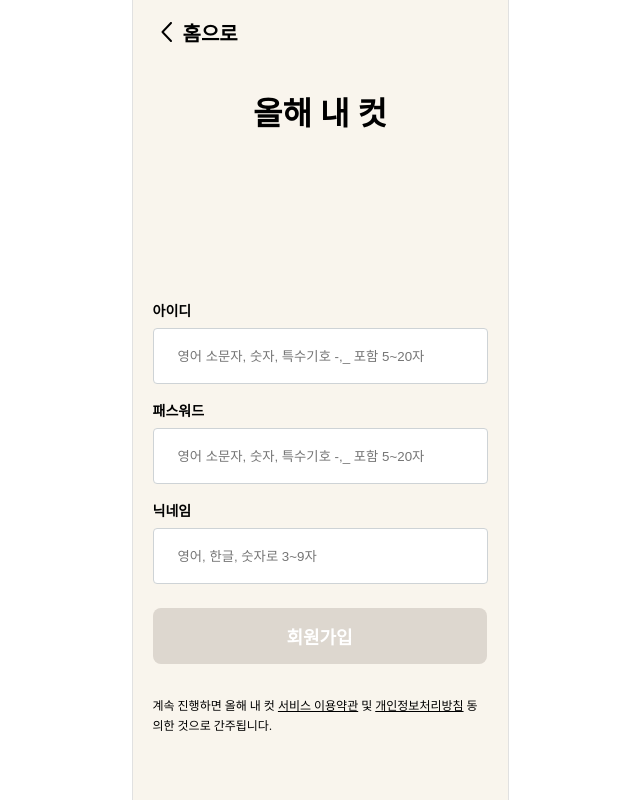
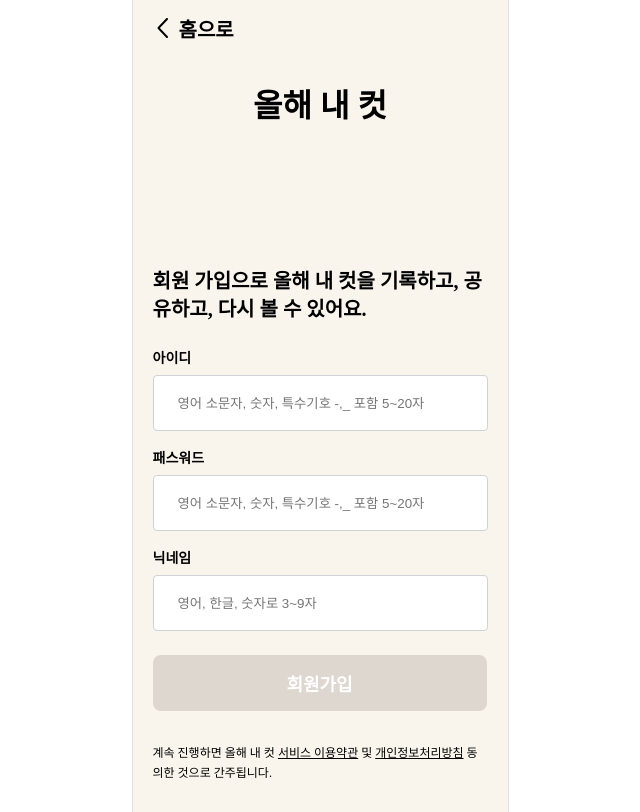
Before and after one commit to poco111/This-Year-My-cut-Project, a React (Create React App) app in the folder fe/: page /signUp in a window 1280 px wide. Shown: the whole page, without its empty margins (320-960 px from the left). Built offline with nearby package versions, Linux system fonts and the light colour scheme.

Commit message:
Refactor: 전체 스타일 수정
max-height값 812px 고정

```diff
--- a/fe/src/components/commons/Layout/LayoutStyle.ts
+++ b/fe/src/components/commons/Layout/LayoutStyle.ts
@@ -1,16 +1,17 @@
 import styled from 'styled-components';
+// import ground from '@pages/MyPage/ground.svg';
 
 export const Wrap = styled.div`
-  display: flex;
-  justify-content: center;
+  display: grid;
+  justify-items: center;
 `;
 
 export const Layout = styled.div`
   display: grid;
   max-width: 375px;
   width: 100%;
-  height: 100dvh;
-  display: grid;
+  max-height: 812px;
+  height: 100%;
   grid-template-rows: max-content 1fr 0px;
   overflow: hidden;
   outline: rgba(179, 179, 179, 0.39) solid 1px;
@@ -19,12 +20,12 @@ export const Layout = styled.div`
 
 export const Header = styled.div`
   width: 100%;
-  height: 64px;
+  height: 56px;
   z-index: 1;
   display: flex;
   justify-content: flex-start;
   align-items: center;
-  padding: 20px 20px;
+  padding: 20px 16px;
   gap: 4px;
   background-color: #f9f5ed;
 `;
@@ -51,5 +52,5 @@ export const Contents = styled.div`
   overflow-x: hidden;
   width: 100%;
   position: relative;
-  height: 100dvh;
+  height: 100%;
 `;
--- a/fe/src/pages/CategoryPage/CategoryPage.tsx
+++ b/fe/src/pages/CategoryPage/CategoryPage.tsx
@@ -45,9 +45,7 @@ export const CategoryPage = () => {
             />
           ))}
         </S.CategorySection>
-        <S.ButtonSection>
-          <Button title="저장하기" state="default" size="large"></Button>
-        </S.ButtonSection>
+        <Button title="저장하기" state="default" size="large" />
       </S.CategoryPage>
     </Layout>
   );
--- a/fe/src/pages/CategoryPage/CategoryPageStyle.ts
+++ b/fe/src/pages/CategoryPage/CategoryPageStyle.ts
@@ -3,18 +3,17 @@ import styled from 'styled-components';
 export const CategoryPage = styled.div`
   display: flex;
   flex-direction: column;
-  justify-content: space-between;
   align-items: center;
   height: 100%;
-  padding: 40px 20px 128px 21px;
+  padding: 40px 20px 40px 21px;
 `;
 
 export const TitleSection = styled.div`
+  width: 100%;
   display: flex;
   flex-direction: column;
-  justify-content: flex-start;
   gap: 4px;
-  padding-right: 100px;
+  margin-bottom: 32px;
 `;
 
 export const Title = styled.div`
@@ -42,7 +41,7 @@ export const Description = styled.div`
   font-size: 14px;
   font-style: normal;
   font-weight: 400;
-  line-height: 150%;
+  line-height: 20px;
 `;
 
 export const HighlightedDescription = styled.div`
@@ -60,6 +59,7 @@ export const CategorySection = styled.div`
   grid-template-rows: repeat(6, 1fr); /* 2행 생성 */
   grid-template-columns: repeat(2, 1fr); /* 6열 생성 */
   gap: 16px; /* 셀 간격 설정 */
+  margin-bottom: 105px;
 `;
 
 export const Category = styled.button`
@@ -71,7 +71,3 @@ export const Category = styled.button`
   font-weight: 700;
   line-height: 24px;
 `;
-
-export const ButtonSection = styled.div`
-  display: flex;
-`;
--- a/fe/src/pages/HomePage/HomePageStyle.ts
+++ b/fe/src/pages/HomePage/HomePageStyle.ts
@@ -3,10 +3,9 @@ import styled from 'styled-components';
 export const HomePage = styled.div`
   display: flex;
   flex-direction: column;
-  justify-content: space-between;
   align-items: center;
   height: 100%;
-  padding: 96px 20px 80px 21px;
+  padding: 80px 20px 80px 21px;
 `;
 
 export const TitleSection = styled.div`
@@ -18,6 +17,7 @@ export const TitleSection = styled.div`
   font-weight: 700;
   font-style: normal;
   line-height: normal;
+  margin-bottom: 486px;
 `;
 
 export const ButtonSection = styled.div`
--- a/fe/src/pages/LoginPage/LoginPageStyle.ts
+++ b/fe/src/pages/LoginPage/LoginPageStyle.ts
@@ -3,10 +3,9 @@ import styled from 'styled-components';
 export const LoginPage = styled.div`
   display: flex;
   flex-direction: column;
-  justify-content: space-between;
   align-items: center;
   height: 100%;
-  padding: 24px 20px 128px 20px;
+  padding: 24px 20px 58px 20px;
 `;
 
 export const TitleSection = styled.div`
@@ -18,6 +17,7 @@ export const TitleSection = styled.div`
   font-weight: 700;
   font-style: normal;
   line-height: normal;
+  margin-bottom: 265px;
 `;
 
 export const ContentsSection = styled.div`
--- a/fe/src/pages/SignUpPage/SignUpPage.tsx
+++ b/fe/src/pages/SignUpPage/SignUpPage.tsx
@@ -74,6 +74,9 @@ export const SignUpPage = () => {
       <S.SignUpPage>
         <S.TitleSection>올해 내 컷</S.TitleSection>
         <S.ContentsSection>
+          <S.ContentDescription>
+            회원 가입으로 올해 내 컷을 기록하고, 공유하고, 다시 볼 수 있어요.
+          </S.ContentDescription>
           <S.InputSection>
             <TextInput
               label="아이디"
--- a/fe/src/pages/SignUpPage/SignUpPageStyle.ts
+++ b/fe/src/pages/SignUpPage/SignUpPageStyle.ts
@@ -3,10 +3,9 @@ import styled from 'styled-components';
 export const SignUpPage = styled.div`
   display: flex;
   flex-direction: column;
-  justify-content: space-between;
   align-items: center;
   height: 100%;
-  padding: 24px 20px 128px 20px;
+  padding: 24px 20px 58px 20px;
 `;
 
 export const TitleSection = styled.div`
@@ -18,12 +17,12 @@ export const TitleSection = styled.div`
   font-weight: 700;
   font-style: normal;
   line-height: normal;
+  margin-bottom: 141px;
 `;
 
 export const ContentsSection = styled.div`
   display: flex;
   flex-direction: column;
-  gap: 24px;
 `;
 
 export const ContentDescription = styled.div`
@@ -33,12 +32,14 @@ export const ContentDescription = styled.div`
   font-style: normal;
   font-weight: 700;
   line-height: 28px;
+  margin-bottom: 24px;
 `;
 
 export const InputSection = styled.div`
   display: flex;
   flex-direction: column;
   gap: 16px;
+  margin-bottom: 24px;
 `;
 
 export const TermsOfService = styled.div`
@@ -47,7 +48,7 @@ export const TermsOfService = styled.div`
   font-style: normal;
   font-weight: 400;
   line-height: 20px;
-  margin-top: 8px;
+  margin-top: 32px;
 `;
 
 export const Link = styled.a`
```
